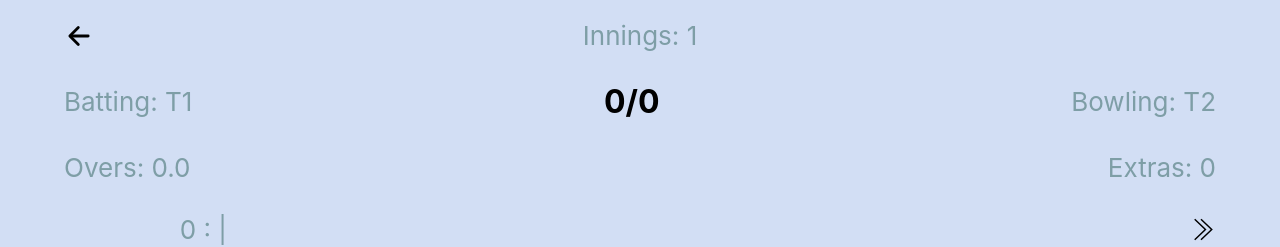
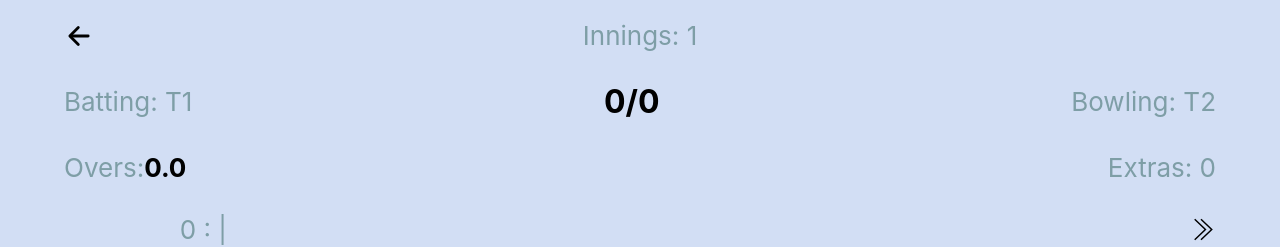
Before and after one commit to rughvi/indoorcricket, a React (Create React App) app: page /innings/1 in a window 1280 px wide. Shown: the top 247 px of the page. Built offline with nearby package versions, Linux system fonts and the light colour scheme; some icons are missing.

Commit message:
overs bold and black

```diff
--- a/src/Game/Innings.tsx
+++ b/src/Game/Innings.tsx
@@ -191,7 +191,7 @@ const Innings = () => {
                         </div>
                         <br />
                         <div className="GameCard-header">
-                            <div style={{display: "flex", flexDirection: "row", justifyContent: "center", alignItems: "center"}}>Overs: {Math.floor((currentGame.game.innings1TotalBalls ?? 0) / 6)}.{(currentGame.game.innings1TotalBalls ?? 0) % 6}
+                            <div style={{display: "flex", flexDirection: "row", justifyContent: "center", alignItems: "center"}}>Overs: <span style={{fontWeight: "bold", color:"black"}}> {Math.floor((currentGame.game.innings1TotalBalls ?? 0) / 6)}.{(currentGame.game.innings1TotalBalls ?? 0) % 6}</span>
                             </div>
                             <div>Extras: {currentGame.game.innings1Extras ?? 0}</div>
                         </div>
@@ -206,7 +206,7 @@ const Innings = () => {
                         </div>
                         <br />
                         <div className="GameCard-header">
-                            <div style={{display: "flex", flexDirection: "row", justifyContent: "center", alignItems: "center"}}>Overs: {Math.floor((currentGame.game.innings2TotalBalls ?? 0) / 6)}.{(currentGame.game.innings2TotalBalls ?? 0) % 6}
+                            <div style={{display: "flex", flexDirection: "row", justifyContent: "center", alignItems: "center"}}>Overs: <span style={{fontWeight: "bold", color:"black"}}> {Math.floor((currentGame.game.innings2TotalBalls ?? 0) / 6)}.{(currentGame.game.innings2TotalBalls ?? 0) % 6}</span>
                             </div>
                             <div>Extras: {currentGame.game.innings2Extras ?? 0}</div>
                         </div>
```
